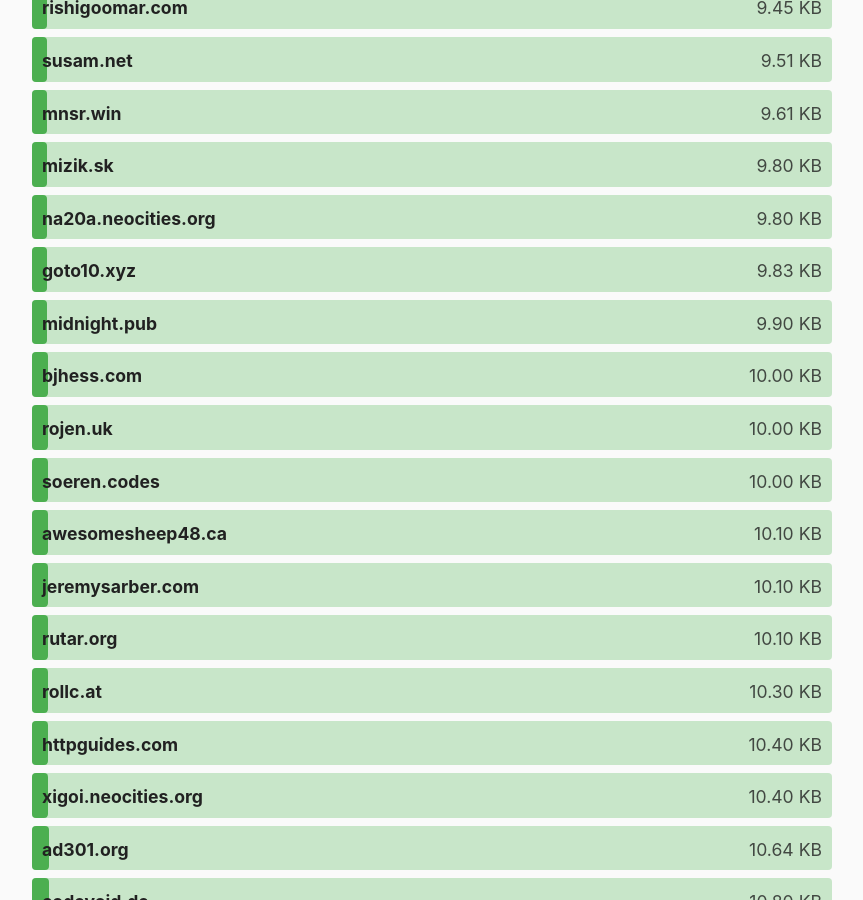
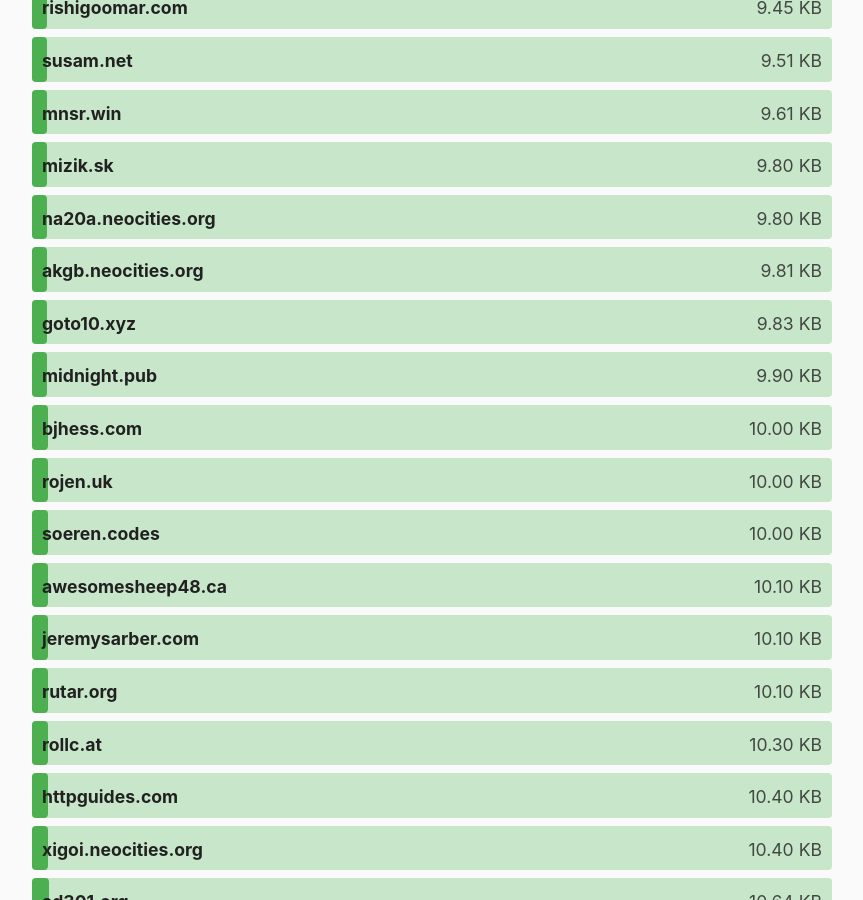
Before and after one commit to kevquirk/512kb.club, a Jekyll site: the page built from index.md, in a window 1280 px wide and 900 px high, scrolled down 5583 px. Shown: the whole window, without its empty margins (208-1071 px from the left). Built offline with Jekyll 4.4.1, drawn with Linux system fonts in a browser that asks for light colours; some of the changed text lies outside the part shown.

Commit message:
Updated my web address
Updated the web address and the size.

```diff
--- a/_data/sites.yml
+++ b/_data/sites.yml
@@ -148,6 +148,11 @@
   size: 219.83
   last_checked: 2024-10-05
 
+- domain: akgb.neocities.org
+  url: https://akgb.neocities.org/
+  size: 9.81
+  last_checked: 2024-11-30
+
 - domain: aklsh.me
   url: https://aklsh.me/
   size: 296
@@ -313,11 +318,6 @@
   size: 40.0
   last_checked: 2022-05-15
 
-- domain: aruniverse.neocities.org
-  url: https://aruniverse.neocities.org/
-  size: 44.24
-  last_checked: 2024-06-01
-
 - domain: aryan.app
   url: https://aryan.app/
   size: 348
```
